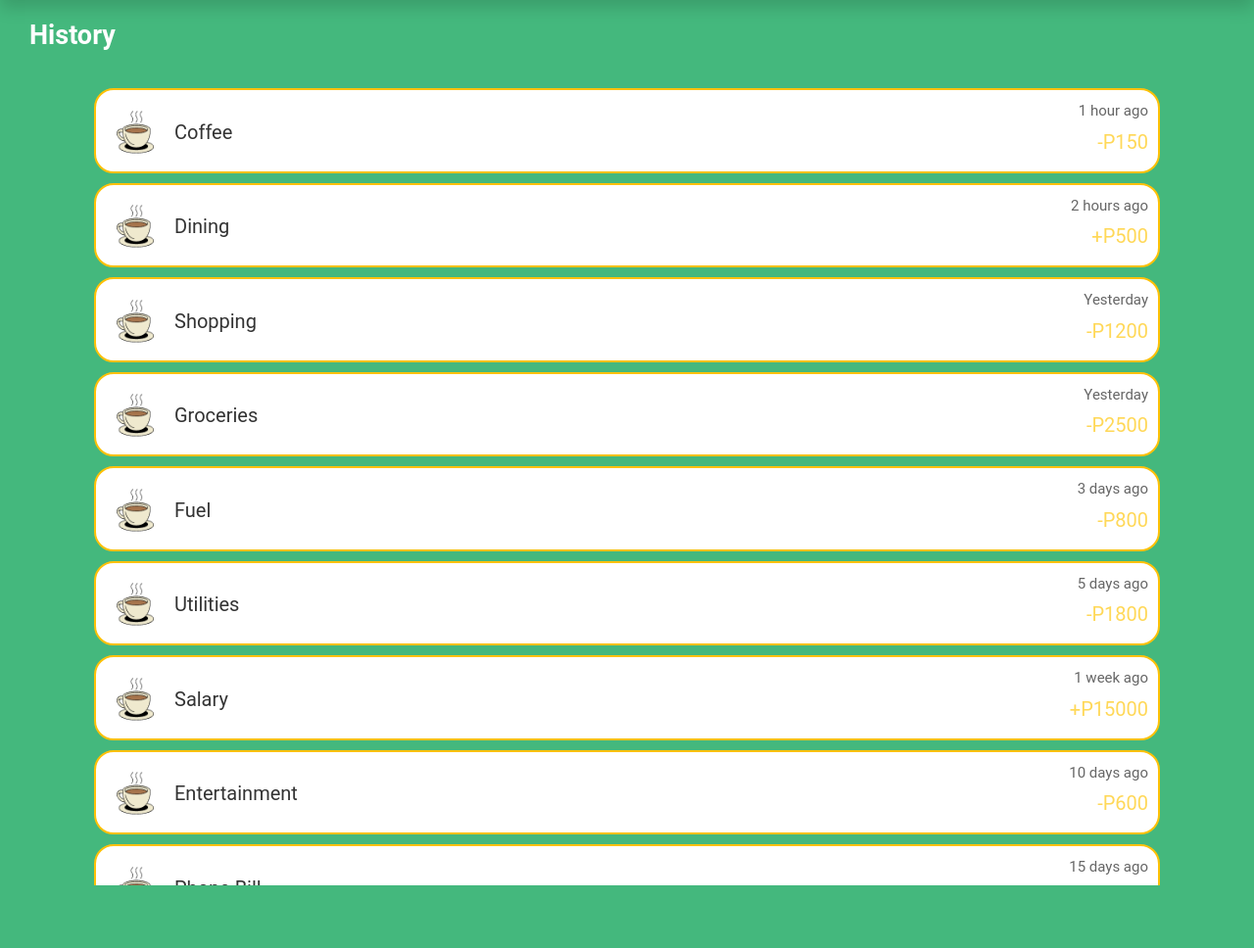
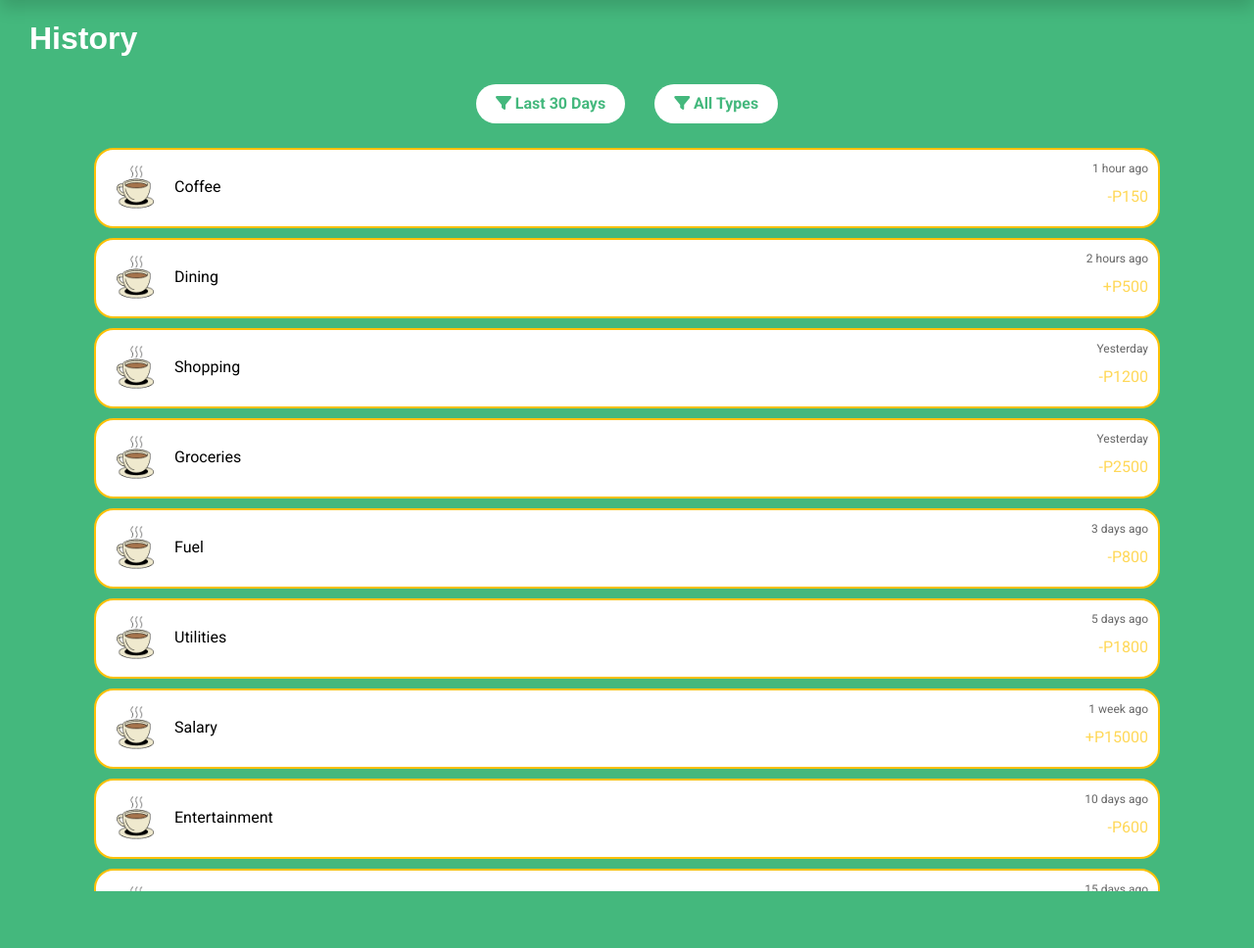
Before and after one commit to Group-5-CtrlSave/CtrlSave, a PHP site: page /pages/history/history.php in a window 1280 px wide. Shown: the part 72-1040 px from the top of the page at 98% size. Run offline with PHP 8.4, Linux system fonts and the light colour scheme.

Commit message:
Added modals for range and Types in History

```diff
--- a/pages/history/history.php
+++ b/pages/history/history.php
@@ -8,11 +8,12 @@
   <link rel="stylesheet" href="../../assets/css/sideBar.css">
   <link rel="icon" href="../../assets/img/shared/logo_s.png">
   <!-- Bootstrap CSS -->
-  <link href="https://cdn.jsdelivr.net/npm/bootstrap@5.3.3/dist/css/bootstrap.min.css" rel="stylesheet"
-    integrity="sha384-QWTKZyjpPEjISv5WaRU9OFeRpok6YctnYmDr5pNlyT2bRjXh0JMhjY6hW+ALEwIH" crossorigin="anonymous">
-  <!-- Bootstrap Icons CSS -->
-  <link rel="stylesheet" href="https://cdn.jsdelivr.net/npm/bootstrap-icons@1.10.5/font/bootstrap-icons.css">
+  <link href="https://cdn.jsdelivr.net/npm/bootstrap@5.3.3/dist/css/bootstrap.min.css" rel="stylesheet">
+  <link href="https://cdnjs.cloudflare.com/ajax/libs/font-awesome/6.5.0/css/all.min.css" rel="stylesheet">
+
   <style>
+    @import url('https://fonts.googleapis.com/css2?family=Roboto:ital,wght@0,100..900;1,100..900&display=swap');
+
     body {
       font-family: "Roboto", sans-serif;
       background-color: #44B87D !important;
@@ -23,15 +24,33 @@
       background-color: #44B87D;
       padding: 20px 30px;
       color: #FFFFFF;
+      font-family: "Poppins", sans-serif;
+
     }
 
     .mainHeader h2 {
-      font-size: 27px;
-      font-weight: 600;
+      font-weight: 700;
+    }
+
+    .filter-buttons {
+      display: flex;
+      justify-content: center;
+      gap: 30px;
+      margin: 0px 0 15px 0;
+    }
+
+    .filter-buttons button {
+      background-color: #FFFFFF;
+      border: none;
+      border-radius: 20px;
+      padding: 8px 20px;
+      font-size: 16px;
+      color: #44B87D;
+      font-weight: 700;
     }
 
     .scrollable-container {
-      height: 75dvh;
+      height: 70dvh;
       overflow-y: auto;
       padding-bottom: 20px;
     }
@@ -49,7 +68,7 @@
 
     .entry .time {
       color: #666;
-      font-size: 15px;
+      font-size: 12px;
       align-self: flex-end;
       margin-bottom: 5px;
     }
@@ -66,22 +85,51 @@
     .entry .icon img {
       width: 60px;
       height: 60px;
-      display: flex;
-      align-items: center;
-      justify-content: center;
     }
 
     .entry .text {
-      font-size: 20px;
-      color: #333;
+      font-size: 16px;
+      color: #000000;
     }
 
     .entry .amount {
       color: #FFD858;
-      font-size: 20px;
+      font-size: 16px;
       margin-left: auto;
       position: relative;
       top: 10px;
+    }
+
+    /* Modal */
+    .modal.modal-bottom-sheet .modal-dialog {
+      position: fixed;
+      margin: 0;
+      width: 100%;
+      bottom: 0;
+      left: 0;
+      right: 0;
+      transform: translateY(100%);
+      transition: transform 0.4s ease-in-out;
+    }
+
+    .modal.modal-bottom-sheet.show .modal-dialog {
+      transform: translateY(0);
+    }
+
+    .modal-bottom-sheet .modal-content {
+      border-radius: 20px 20px 0 0;
+      border: none;
+      padding: 15px 0;
+      box-shadow: 0 -2px 10px rgba(0, 0, 0, 0.2);
+    }
+
+    .modal-backdrop.show {
+      opacity: 0.3;
+    }
+
+    .modal.modal-bottom-sheet.show .modal-dialog {
+      transform: translateY(0);
+      transition: transform 0.4s cubic-bezier(0.34, 1.56, 0.64, 1);
     }
   </style>
 </head>
@@ -90,9 +138,17 @@
   <?php include("../../assets/shared/navigationBar.php") ?>
   <?php include("../../assets/shared/sideBar.php") ?>
 
-  <!-- Sticky Page Header -->
   <div class="mainHeader">
     <h2>History</h2>
+  </div>
+
+  <div class="filter-buttons">
+    <button type="button" data-bs-toggle="modal" data-bs-target="#selectRangeModal">
+      <i class="fa-solid fa-filter"></i> Last 30 Days
+    </button>
+    <button type="button" data-bs-toggle="modal" data-bs-target="#selectTypesModal">
+      <i class="fa-solid fa-filter"></i> All Types
+    </button>
   </div>
 
   <!-- Scrollable Entries -->
@@ -107,7 +163,6 @@
         <span class="amount">-P150</span>
       </div>
     </div>
-
 
     <div class="entry">
       <span class="time">2 hours ago</span>
@@ -197,7 +252,48 @@
       </div>
     </div>
 
-    <!-- Bootstrap JS Bundle -->
+    <!-- Modal -->
+    <div class="modal fade modal-bottom-sheet" id="selectRangeModal" tabindex="-1"
+      aria-labelledby="selectRangeModalLabel" aria-hidden="true">
+      <div class="modal-dialog">
+        <div class="modal-content">
+          <div class="modal-header">
+            <h5 class="modal-title" id="selectRangeModalLabel">Select Range</h5>
+            <button type="button" class="btn-close" data-bs-dismiss="modal" aria-label="Close"></button>
+          </div>
+          <div class="modal-body">
+            <ul class="list-group list-group-flush">
+              <li class="list-group-item">Last 7 Days</li>
+              <li class="list-group-item">Last 30 Days</li>
+            </ul>
+          </div>
+        </div>
+      </div>
+    </div>
+
+    <!-- Modal for Types -->
+    <div class="modal fade modal-bottom-sheet" id="selectTypesModal" tabindex="-1"
+      aria-labelledby="selectTypesModalLabel" aria-hidden="true">
+      <div class="modal-dialog">
+        <div class="modal-content">
+          <div class="modal-header">
+            <h5 class="modal-title" id="selectTypesModalLabel">Select Types</h5>
+            <button type="button" class="btn-close" data-bs-dismiss="modal" aria-label="Close"></button>
+          </div>
+          <div class="modal-body">
+            <ul class="list-group list-group-flush">
+              <li class="list-group-item">All Types</li>
+              <li class="list-group-item">Savings</li>
+              <li class="list-group-item">Income</li>
+              <li class="list-group-item">Expenses</li>
+              <li class="list-group-item">Challenges</li>
+            </ul>
+          </div>
+        </div>
+      </div>
+    </div>
+
+    <!-- Bootstrap JS -->
     <script src="https://cdn.jsdelivr.net/npm/bootstrap@5.3.3/dist/js/bootstrap.bundle.min.js"></script>
 </body>
 
--- a/pages/notification/notification.php
+++ b/pages/notification/notification.php
@@ -10,6 +10,11 @@
     <link rel="stylesheet" href="../../assets/css/sideBar.css">
     <link rel="icon" href="../../assets/img/shared/logo_s.png">
 </head>
+
+<style>
+    @import url('https://fonts.googleapis.com/css2?family=Roboto:ital,wght@0,100..900;1,100..900&display=swap');
+
+</style>
 
 <body style="background-color: #44B87D;">
 
```
